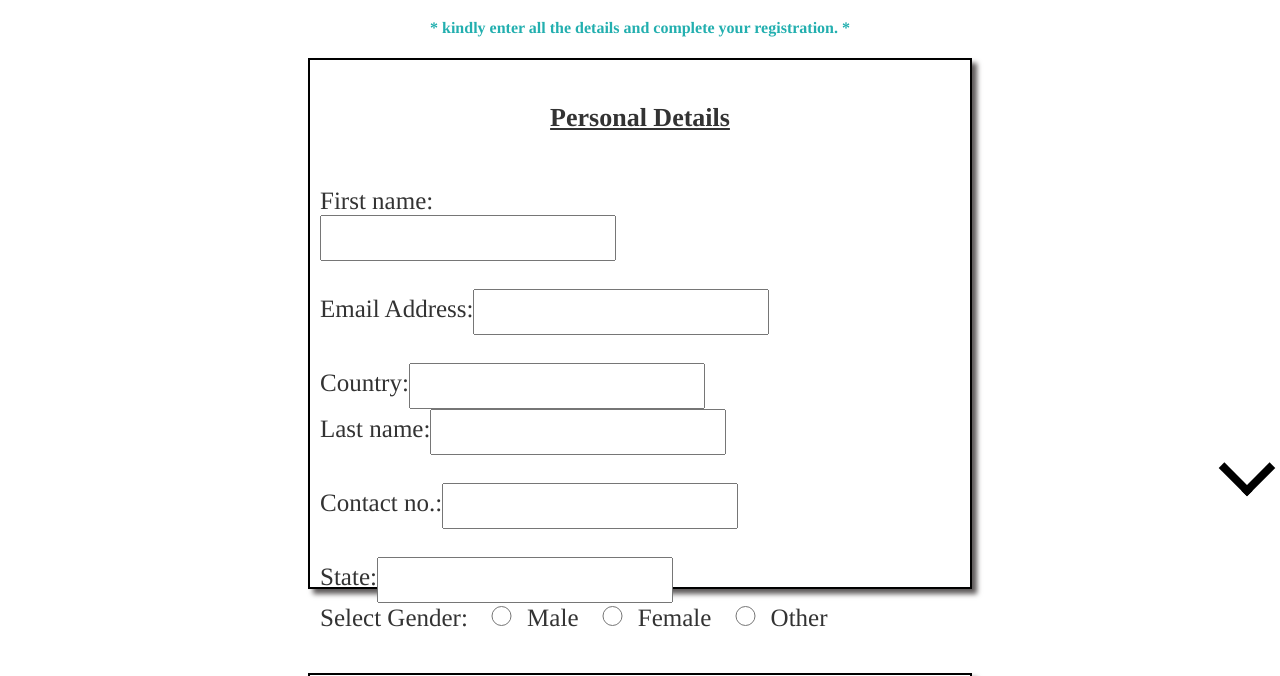
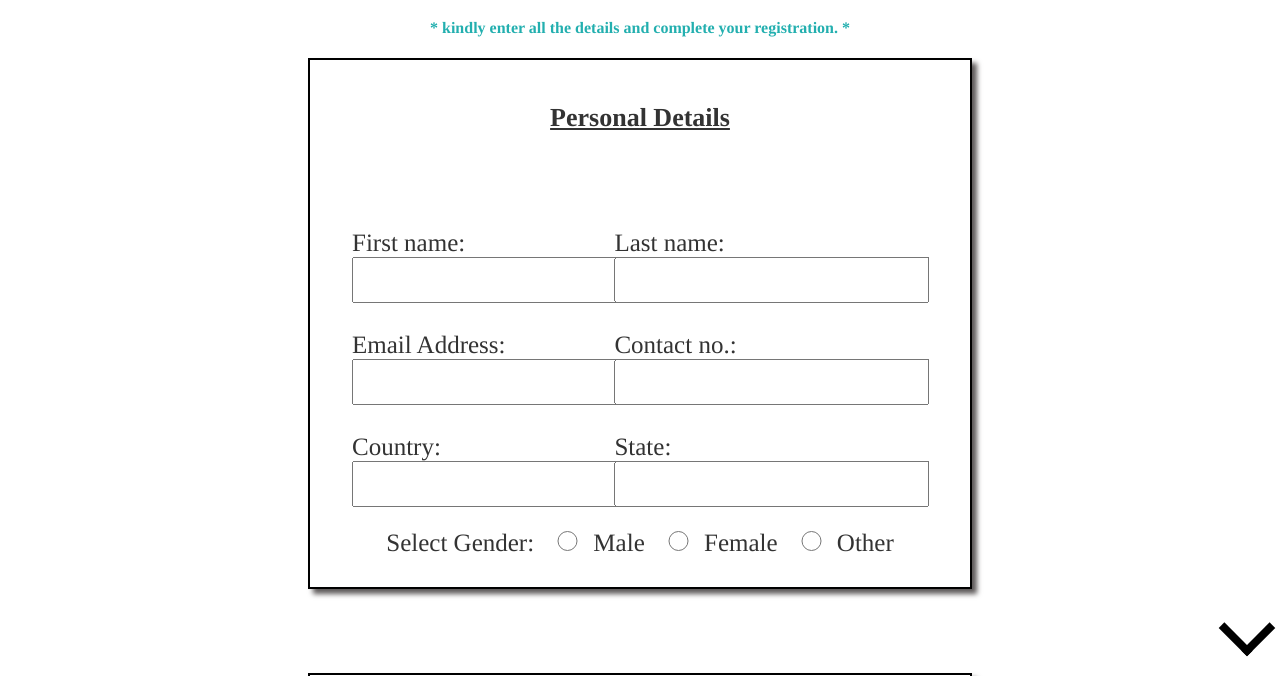
Before and after one commit to SmritiSinhaWork/SmritiSinhaWork.github.io, a plain HTML site: page regis.html in a window 1280 px wide. Shown: the part 112-788 px from the top of the page. Drawn offline with Linux system fonts and the light colour scheme.

Commit message:
Update regis.css

```diff
--- a/regis.css
+++ b/regis.css
@@ -36,7 +36,7 @@
     form{
         font-size: 25px;
     }
-        #per {
+         #per {
             margin: auto;
             padding: 10px;
             width: 50%;
@@ -44,6 +44,42 @@
             border: 2px solid black;
             background-color: transparent;
             box-shadow: 5px 5px 5px #5e5a5a;
+        }
+        .split {
+            height: 100%;
+            width: 50%;
+            position: absolute;
+            z-index: 1;
+            top: 0;
+            overflow-x: hidden;
+            padding-top: 10rem;
+        }
+        .left {
+            left: 12rem;
+
+        }
+
+        .right {
+            right: 12rem;
+
+        }
+        .centered {
+            position: absolute;
+            top: 50%;
+            left: 50%;
+            transform: translate(-50%, -50%);
+            text-align: left;
+        }
+        .centered input {
+            height: 40px;
+            width: 100%;
+        }
+        .gender {
+            text-align: center;
+            margin: auto;
+            width: 50%;
+            position: absolute;
+            top: 40rem;
         }
         .arroww {
             display: inline-block;
@@ -55,11 +91,10 @@
             -webkit-transform: rotate(45deg);
             position: absolute;
             right:1%;
-            top: 70%;
+            top: 90%;
             transform: rotate(45deg);
         }
-
-        #Academic {
+      #Academic {
             margin: auto;
             padding: 10px;
             width: 50%;
```
